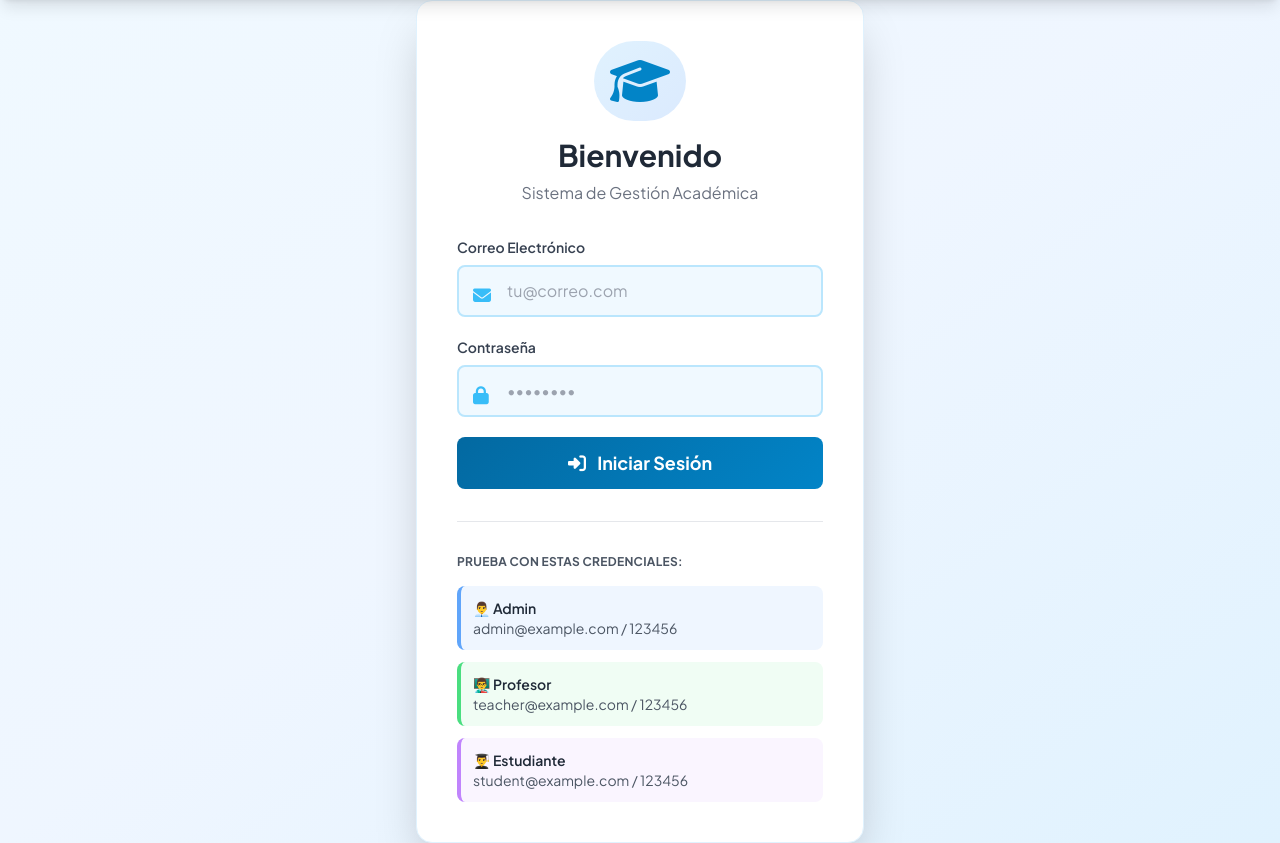
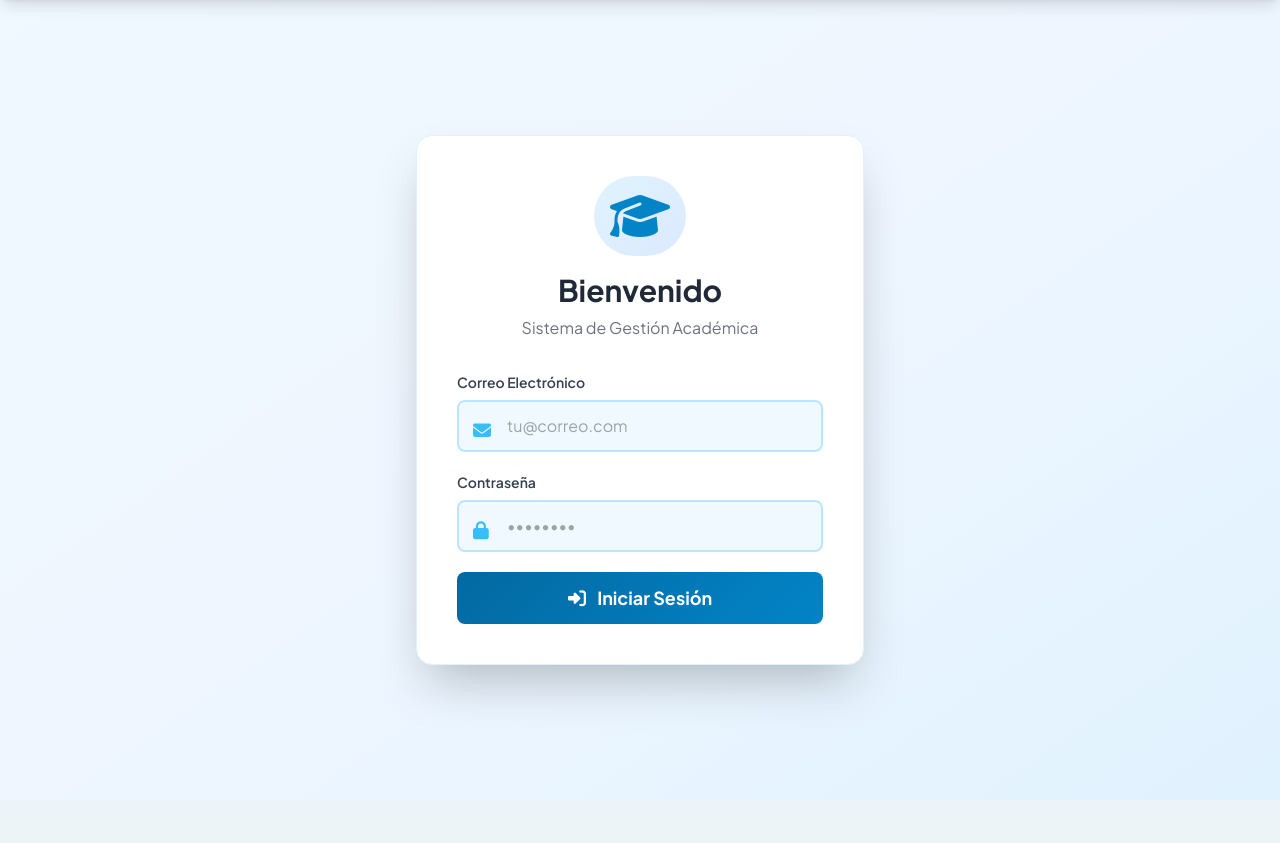
Before and after one commit to bismarb/coleg, a Flask app: page /login in a window 1280 px wide. Shown: the part 81-924 px from the top of the page. After the commit the page ends 787 px from the top, so only its background shows below. Run offline with Flask 3, Linux system fonts and the light colour scheme; some libraries are stand-ins or nearby versions.

Commit message:
Remove test credentials from the login page
Remove the section displaying test credentials from the login page template.

Replit-Commit-Author: Agent
Replit-Commit-Session-Id: 6c29dedf-a5d0-4867-8194-dba4f988ca98
Replit-Commit-Checkpoint-Type: full_checkpoint
Replit-Commit-Event-Id: 8db34b72-88d3-408f-977a-52d84ce86c75
Replit-Commit-Screenshot-Url: https://storage.googleapis.com/screenshot-production-us-central1/81a919ab-7509-4977-9993-cf3b59151fee/6c29dedf-a5d0-4867-8194-dba4f988ca98/r66rcnv

```diff
--- a/templates/login.html
+++ b/templates/login.html
@@ -43,24 +43,6 @@
                 <i class="fas fa-sign-in-alt mr-2"></i> Iniciar Sesión
             </button>
         </form>
-
-        <div class="mt-8 pt-8 border-t border-gray-200">
-            <p class="text-xs font-bold text-gray-600 uppercase tracking-wide mb-4">Prueba con estas credenciales:</p>
-            <div class="space-y-3 text-sm">
-                <div class="bg-blue-50 p-3 rounded-lg border-l-4 border-blue-400">
-                    <p class="font-semibold text-gray-800">👨‍💼 Admin</p>
-                    <p class="text-gray-600">admin@example.com / 123456</p>
-                </div>
-                <div class="bg-green-50 p-3 rounded-lg border-l-4 border-green-400">
-                    <p class="font-semibold text-gray-800">👨‍🏫 Profesor</p>
-                    <p class="text-gray-600">teacher@example.com / 123456</p>
-                </div>
-                <div class="bg-purple-50 p-3 rounded-lg border-l-4 border-purple-400">
-                    <p class="font-semibold text-gray-800">👨‍🎓 Estudiante</p>
-                    <p class="text-gray-600">student@example.com / 123456</p>
-                </div>
-            </div>
-        </div>
     </div>
 </div>
 {% endblock %}
```
